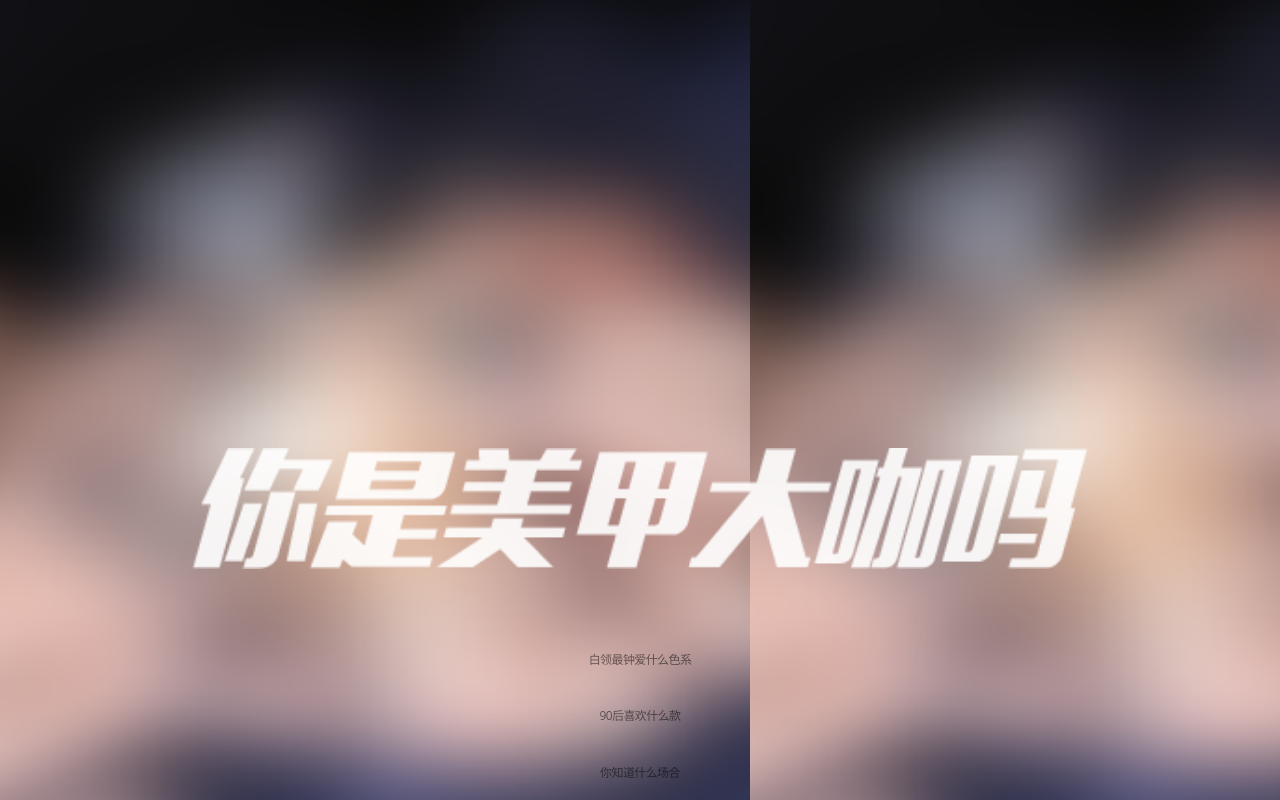
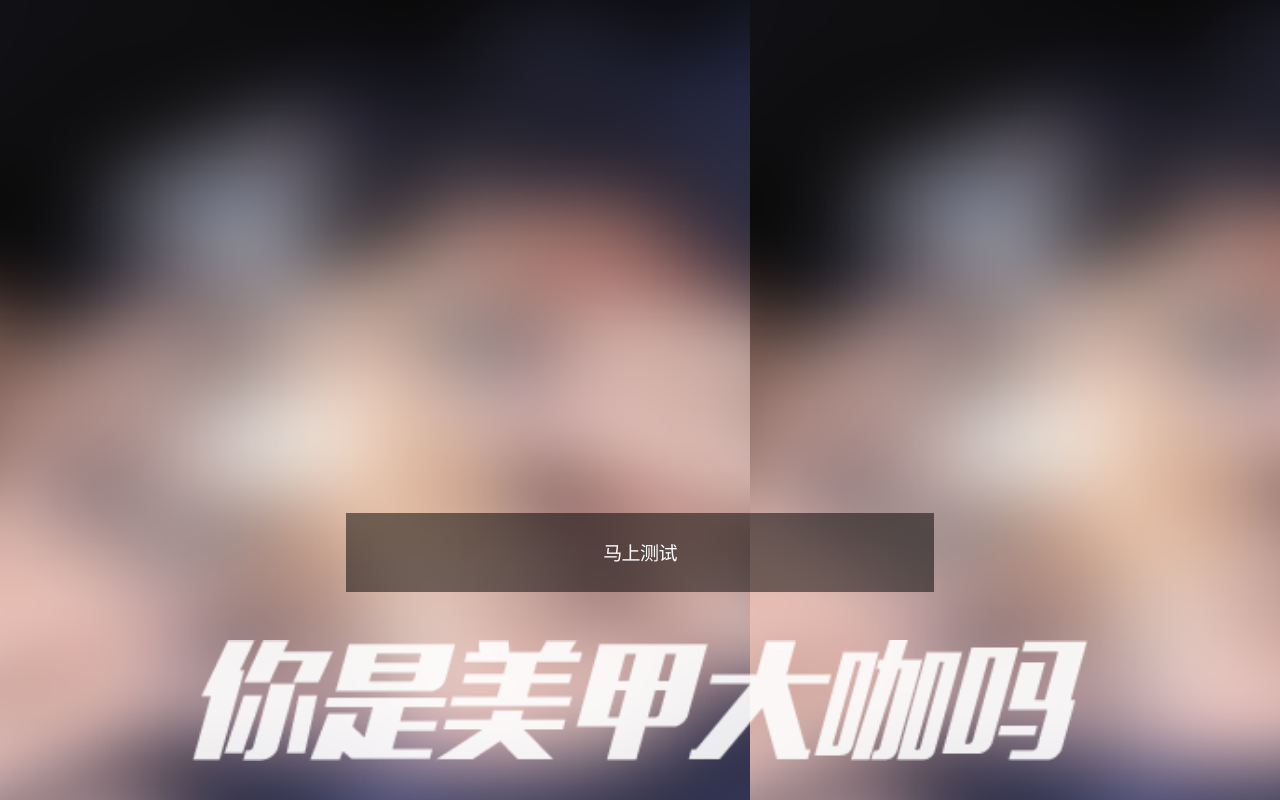
Before and after one commit to loslife/nailstar-activity, a website: page src/nishidaka/static/index.html in a window 1280 px wide. Shown: the top 800 px of the page. Drawn offline with Linux system fonts and the light colour scheme.

Commit message:
首页样式修改

```diff
--- a/src/nishidaka/static/css/index.css
+++ b/src/nishidaka/static/css/index.css
@@ -1,9 +1,14 @@
+body{
+    width: 100%;
+    height: 100%;
+}
+
 .background{
     background: url("../images/background.png");
 }
 
 .title{
-    margin-top: 35%;
+    margin-top: 50%;
     text-align: center;
 }
 
@@ -12,26 +17,29 @@
 }
 
 .main{
-    margin-top: 6%;
+    margin-top: 8%;
     text-align: center;
 }
 
 .main-text{
     color: #000000;
     opacity: 0.5;
-    font-size: 12px;
+    font-size: 14px;
     margin-bottom: 3%;
 }
 
 .test{
+    position: absolute;
     text-align: center;
+    bottom: 26%;
+    width: 100%;
+    display: flex;
+    justify-content: center;
 }
 
 .test-contain{
-    background: #000000;
-    opacity: 0.5;
+    background-color: rgba(0,0,0,0.5);
     width: 46%;
-    margin: 0 auto;
     padding: 2% 0;
 }
 
```
